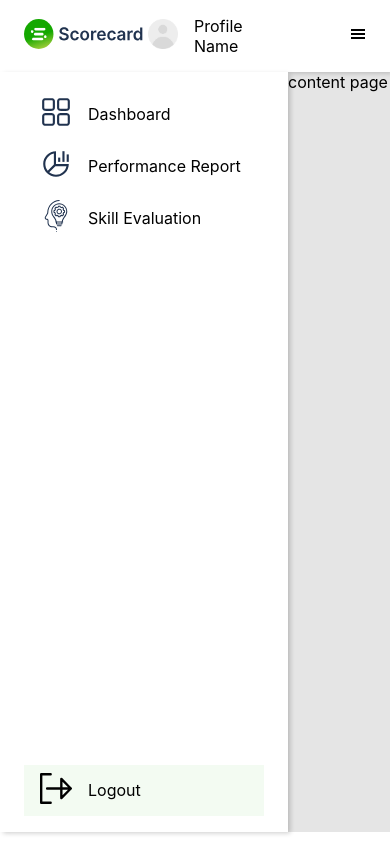
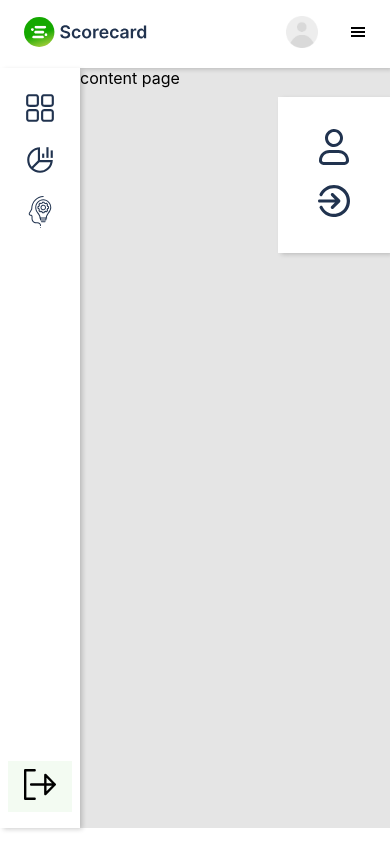
Before and after one commit to Vastro-lorde/scorecard-frontend, a React (Create React App) app: page /Dashboard/Overview in a window 390 px wide. Built offline with nearby package versions, Linux system fonts and the light colour scheme.

Commit message:
created menu dropdown and dashboard header and sidebar

```diff
--- /dev/null
+++ b/src/components/DropDownComponent/DropDown.module.css
@@ -0,0 +1,29 @@
+.iconsContainer {
+  background-color: white;
+  box-shadow: 0.2rem 0.1rem 0.3rem rgba(0, 0, 0, 0.2);
+  padding: 1.5rem;
+  position: absolute;
+  top: 11.5%;
+  right: 0;
+}
+
+.icons {
+  justify-content: flex-start;
+  padding: 0.5rem 1rem;
+  width: 10rem;
+}
+
+.icons:hover {
+  background-color: var(--secondary-green);
+}
+
+.icons > a > img {
+  width: 1rem;
+}
+
+/* Medium devices (landscape tablets, 768px and up) */
+@media only screen and (max-width: 768px) {
+  .icons {
+    width: 4rem;
+  }
+}
--- /dev/null
+++ b/src/components/DropDownComponent/DropDown.tsx
@@ -0,0 +1,16 @@
+import React from 'react';
+import Icon from '../IconComponent/Icon';
+import profileIcon from '../../assets/profileIcon.svg';
+import logOutRoundIcon from '../../assets/logOutRoundIcon.svg';
+import DropDownCss from './DropDown.module.css';
+
+const DropDown = (ref: any) => {
+  return (
+    <div className={DropDownCss.iconsContainer}>
+      <Icon name='Profile' image={profileIcon} link='/Dashboard/Overview' className={DropDownCss.icons} />
+      <Icon name='Log Out' image={logOutRoundIcon} link='/Dashboard/Overview' className={DropDownCss.icons} />
+    </div>
+  );
+};
+
+export default DropDown;
--- a/src/components/HeaderComponent/Header.module.css
+++ b/src/components/HeaderComponent/Header.module.css
@@ -18,11 +18,18 @@
 
 .menuContainer {
   cursor: pointer;
+  margin-left: 2rem;
 }
 
 .profileMenu {
   display: flex;
   justify-content: space-between;
   align-items: center;
-  gap: 4rem;
 }
+
+/* Medium devices (landscape tablets, 768px and up) */
+@media only screen and (max-width: 768px) {
+  .menuContainer {
+    margin-left: 1rem;
+  }
+}
--- a/src/components/HeaderComponent/Header.tsx
+++ b/src/components/HeaderComponent/Header.tsx
@@ -1,12 +1,23 @@
-import React from 'react';
+import React, { useRef } from 'react';
 import { Link } from 'react-router-dom';
 import HeaderCss from './Header.module.css';
 import scoreLogo from '../../assets/scoreLogo.svg';
 import profilePlaceholder from '../../assets/profilePlaceholder.png';
 import { GiHamburgerMenu } from 'react-icons/gi';
 import Icon from '../IconComponent/Icon';
+import DropDown from '../DropDownComponent/DropDown';
 
 const Header = () => {
+  const iconsContainer = useRef<HTMLDivElement>(null);
+
+  const showMenu = () => {
+    if (iconsContainer.current?.style.display === 'inline') {
+      iconsContainer.current.style.display = 'none';
+    } else if (iconsContainer.current?.style.display === '' || iconsContainer.current?.style.display === 'none') {
+      iconsContainer.current.style.display = 'inline';
+    }
+  };
+
   return (
     <div className={HeaderCss.header}>
       <div className={HeaderCss.logoContainer}>
@@ -16,8 +27,11 @@ const Header = () => {
       </div>
       <div className={HeaderCss.profileMenu}>
         <Icon image={profilePlaceholder} name='Profile Name' link='' />
-        <div className={HeaderCss.menuContainer}>
+        <div className={HeaderCss.menuContainer} onClick={showMenu}>
           <GiHamburgerMenu />
+        </div>
+        <div ref={iconsContainer}>
+          <DropDown />
         </div>
       </div>
     </div>
--- a/src/components/IconComponent/Icon.module.css
+++ b/src/components/IconComponent/Icon.module.css
@@ -19,3 +19,13 @@ a {
   margin-right: 1rem;
   width: 2rem;
 }
+
+/* Medium devices (landscape tablets, 768px and up) */
+@media only screen and (max-width: 768px) {
+  .body {
+    display: block;
+  }
+  .linkName {
+    display: none;
+  }
+}
--- a/src/components/OverviewComponent/Overview.module.css
+++ b/src/components/OverviewComponent/Overview.module.css
@@ -20,7 +20,3 @@
   grid: auto-flow / 1fr 5fr;
   width: 100%;
 }
-
-.Sidebar {
-  background-color: white;
-}
--- a/src/components/SidebarComponent/Sidebar.module.css
+++ b/src/components/SidebarComponent/Sidebar.module.css
@@ -5,6 +5,7 @@
 }
 
 .body {
+  background-color: white;
   box-shadow: 0.2rem 0.1rem 0.3rem rgba(0, 0, 0, 0.2);
   display: flex;
   align-items: center;
@@ -49,3 +50,14 @@
   justify-content: space-between;
   gap: 4rem;
 }
+
+/* Medium devices (landscape tablets, 768px and up) */
+@media only screen and (max-width: 768px) {
+  .body {
+    width: 5rem;
+  }
+  .icons,
+  .logOut {
+    width: 4rem;
+  }
+}
```
